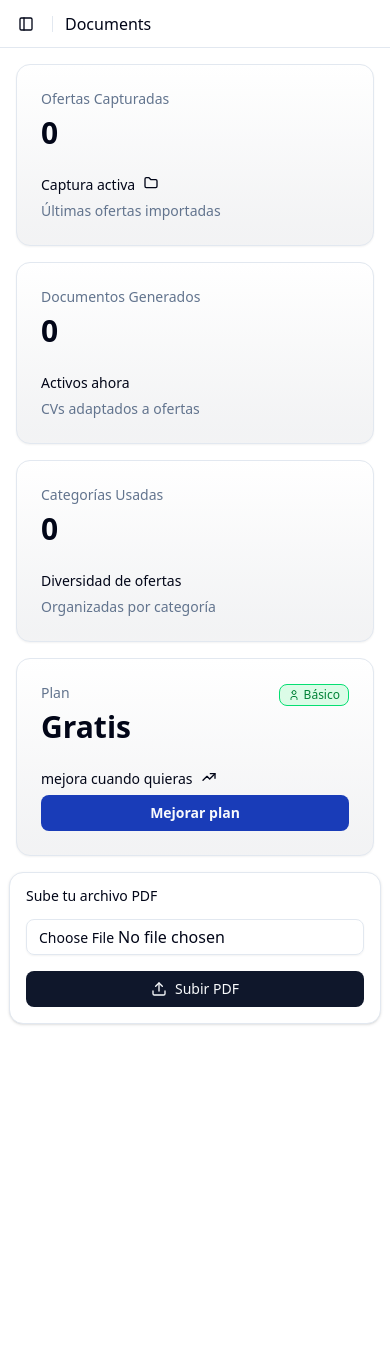
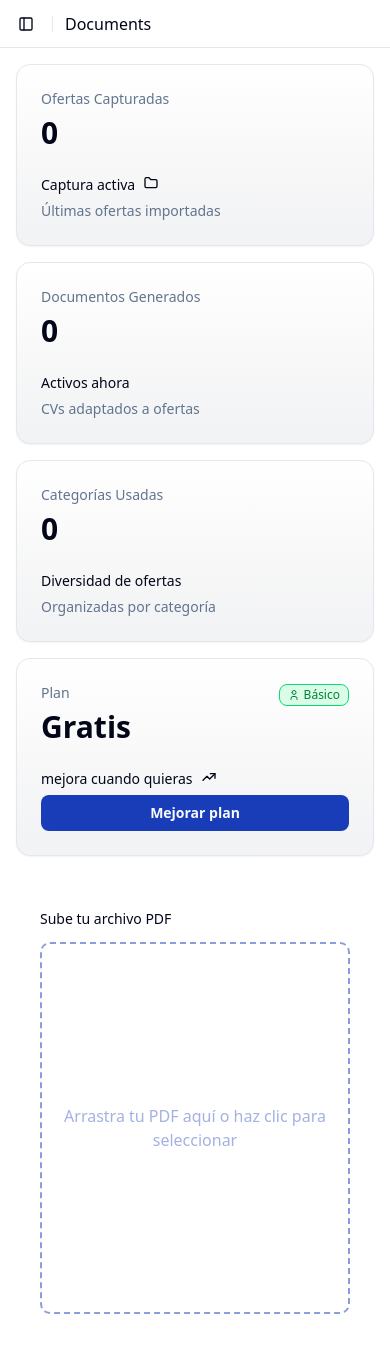
Before and after one commit to warling-lopez/CVincer, a Next.js app: page /dashboard in a window 390 px wide. Before the commit the page ends 1040 px from the top, so only its background shows below. Built offline with nearby package versions, Linux system fonts and the light colour scheme.

Commit message:
feat: update package versions and enhance file upload component with drag-and-drop support

```diff
--- a/package.json
+++ b/package.json
@@ -1,6 +1,6 @@
 {
   "name": "my-app",
-  "version": "0.8.0",
+  "version": "0.8.5",
   "private": true,
   "scripts": {
     "dev": "next dev --turbopack",
@@ -33,6 +33,7 @@
     "lucide-react": "^0.544.0",
     "next": "15.5.4",
     "next-themes": "^0.4.6",
+    "pdfjs-dist": "^5.4.149",
     "react": "19.1.0",
     "react-dom": "19.1.0",
     "recharts": "^2.15.4",
--- a/src/app/dashboard/page.jsx
+++ b/src/app/dashboard/page.jsx
@@ -1,24 +1,19 @@
-import { AppSidebar } from "@/components/app-sidebar"
-import { ChartAreaInteractive } from "@/components/chart-area-interactive"
-import { DataTable } from "@/components/data-table"
-import { SectionCards } from "@/components/section-cards"
-import { SiteHeader } from "@/components/site-header"
-import { AddFile } from "@/components/section-addFile"
-import {
-  SidebarInset,
-  SidebarProvider,
-} from "@/components/ui/sidebar"
-
+import { AppSidebar } from "@/components/app-sidebar";
+import { ChartAreaInteractive } from "@/components/chart-area-interactive";
+import { DataTable } from "@/components/data-table";
+import { SectionCards } from "@/components/section-cards";
+import { SiteHeader } from "@/components/site-header";
+import { AddFile } from "@/components/section-addFile";
+import { SidebarInset, SidebarProvider } from "@/components/ui/sidebar";
 
 export default function Page() {
   return (
     <SidebarProvider
-      style={
-        {
-          "--sidebar-width": "calc(var(--spacing) * 72)",
-          "--header-height": "calc(var(--spacing) * 12)"
-        }
-      }>
+      style={{
+        "--sidebar-width": "calc(var(--spacing) * 72)",
+        "--header-height": "calc(var(--spacing) * 12)",
+      }}
+    >
       <AppSidebar variant="inset" />
       <SidebarInset>
         <SiteHeader />
@@ -26,6 +21,8 @@ export default function Page() {
           <div className="@container/main flex flex-1 flex-col gap-2">
             <div className="flex flex-col gap-4 py-4 md:gap-6 md:py-6">
               <SectionCards />
+            </div>
+            <div className="flex flex-col gap-4 py-4 md:gap-6 md:py-6">
               <AddFile />
             </div>
           </div>
--- a/src/components/section-addFile.jsx
+++ b/src/components/section-addFile.jsx
@@ -1,7 +1,6 @@
 "use client"
 
-import { useState } from "react"
-import { Input } from "@/components/ui/input"
+import { useState, useRef } from "react"
 import { Label } from "@/components/ui/label"
 import { Button } from "@/components/ui/button"
 import { Alert, AlertTitle, AlertDescription } from "@/components/ui/alert"
@@ -11,9 +10,9 @@ import { Upload } from "lucide-react"
 export function AddFile() {
   const [file, setFile] = useState(null)
   const [alert, setAlert] = useState(null) // "error" | "success" | null
+  const fileInputRef = useRef(null)
 
-  const handleFileChange = (e) => {
-    const selectedFile = e.target.files?.[0]
+  const handleFiles = (selectedFile) => {
     if (selectedFile && selectedFile.type === "application/pdf") {
       setFile(selectedFile)
       setAlert("success")
@@ -23,43 +22,60 @@ export function AddFile() {
     }
   }
 
+  const handleDrop = (e) => {
+    e.preventDefault()
+    const droppedFile = e.dataTransfer.files?.[0]
+    handleFiles(droppedFile)
+  }
+
   const handleUpload = () => {
     if (!file) {
-      return (
-        <Alert variant="destructive">
-          <AlertTitle>Error</AlertTitle>
-          <AlertDescription>
-            No se ha seleccionado ningún archivo. Por favor, selecciona un archivo PDF.
-          </AlertDescription>
-        </Alert>
-      )
-
+      setAlert("error")
+      return
     }
-    // Aquí puedes manejar el upload (ej: enviar a backend o Supabase)
     console.log("Subiendo archivo:", file)
     setAlert("success")
   }
 
   return (
-    <div className="flex flex-col gap-4 p-4 border rounded-xl shadow-sm bg-card max-w-md mx-auto">
-      <Label htmlFor="pdf-file">Sube tu archivo PDF</Label>
-      <Input
-        id="pdf-file"
+    <div className="max-w-md md:max-w-2/3 flex flex-col gap-4 p-4 rounded-md bg-card  mx-6">
+      <Label>Sube tu archivo PDF</Label>
+
+      {/* Drag & Drop area */}
+      <div
+        onDrop={handleDrop}
+        onDragOver={(e) => e.preventDefault()}
+        onClick={() => fileInputRef.current.click()}
+        className="flex w-full flex-col items-center justify-center border-2 py-40 border-dashed border-blue-800/50 rounded-lg cursor-pointer hover:bg-blue-50 transition"
+      >
+        {!file ? (
+          <p className="text-center text-blue-800/40">
+            Arrastra tu PDF aquí o haz clic para seleccionar
+          </p>
+        ) : (
+          <Badge className="bg-blue-100 text-blue-700 border-blue-400">
+            {file.name}
+          </Badge>
+        )}
+      </div>
+
+      {/* Hidden file input */}
+      <input
+        ref={fileInputRef}
         type="file"
         accept="application/pdf"
-        onChange={handleFileChange}
+        onChange={(e) => handleFiles(e.target.files?.[0])}
+        className="hidden"
       />
 
+      {/* Upload button (aparece solo si hay archivo) */}
       {file && (
-        <Badge className="bg-blue-100 text-blue-700 border-blue-400">
-          {file.name}
-        </Badge>
+        <Button onClick={handleUpload} className="flex items-center gap-2">
+          <Upload className="h-4 w-4" /> Subir PDF
+        </Button>
       )}
 
-      <Button onClick={handleUpload} className="flex items-center gap-2">
-        <Upload className="h-4 w-4" /> Subir PDF
-      </Button>
-
+      {/* Alerts */}
       {alert === "error" && (
         <Alert variant="destructive">
           <AlertTitle>Error</AlertTitle>
```
Also changed, not shown: 1 other file (tests, documents, lock files or other folders).
